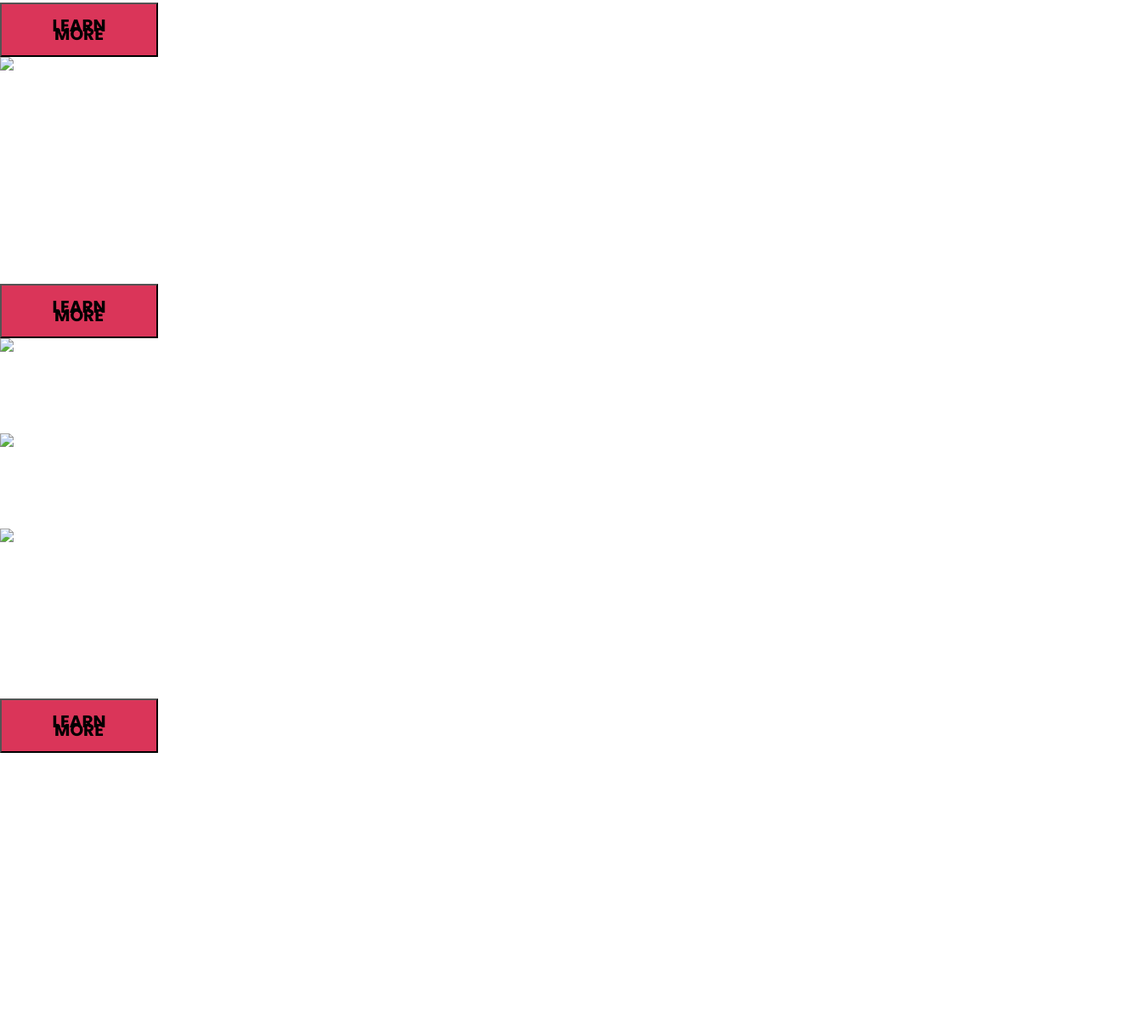
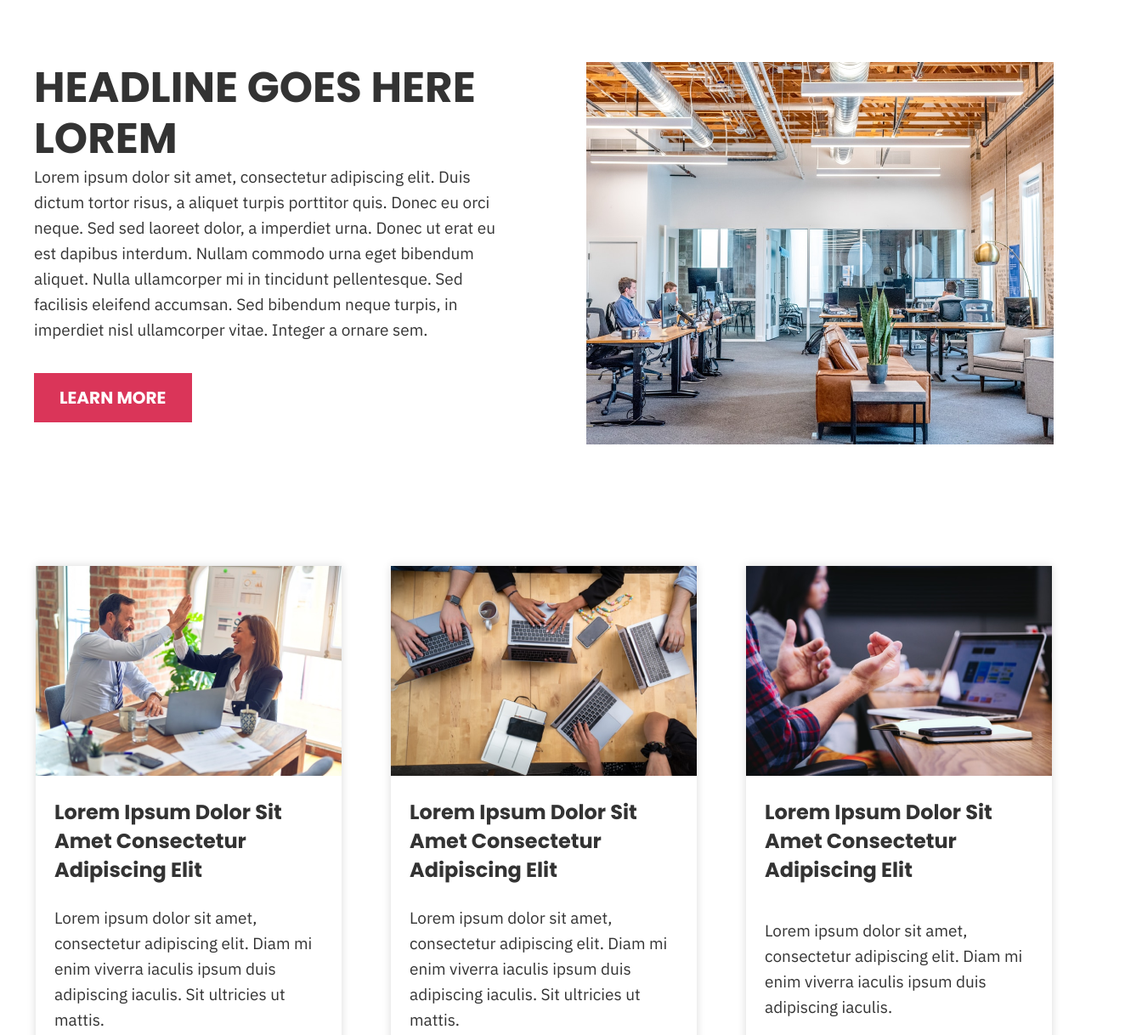
Before and after one commit to Apesosmarc/raka-fe-test, a website: page index.html in a window 1280 px wide. Shown: the part 1404-2622 px from the top of the page at 85% size, 1344 px wide, since content can reach past the window. Before the commit the page ends 2458 px from the top, so only its background shows below. Drawn offline with Linux system fonts and the light colour scheme.

Commit message:
col layout added, card grid styled

```diff
--- a/gulpfile.js
+++ b/gulpfile.js
@@ -50,7 +50,10 @@ function browserSyncReload(cb) {
 // Watch Task
 function watchTask() {
   watch("*.html", browserSyncReload);
-  watch(["scss/**/*.scss"], series(scssTask, jsTask, browserSyncReload));
+  watch(
+    ["scss/**/*.scss", "js/script.js"],
+    series(scssTask, jsTask, browserSyncReload)
+  );
 }
 
 // Default Gulp Task
--- a/index.html
+++ b/index.html
@@ -14,9 +14,8 @@
 
 </head>
 <body>
-    <div class="container container--dark">
-
-        <header class="header">
+    <div class="container container--grid">
+            <header class="header dark-bg">
                 <nav class="header__nav">
 
                     <a class="header__nav__logo">
@@ -47,7 +46,7 @@
                 </nav>
             </header>
 
-        <main>
+
             <section class="hero">
                 <div class="hero__text-container">
                     <h1 class="hero__title poppins">Odio cursus ametsit
@@ -57,12 +56,12 @@
                 </div>
             </section>
 
-            <section class="statement">
+
+            <section class="statement dark-bg">
                 <p class="statement__copy subtitle subtitle--light">
                     Lorem ipsum dolor sit amet, consectetur adipiscing elit. Volutpat vivamus mi mauris suspendisse donec. Imperdiet non at non erat dapibus mi ullamcorper in molestie. Venenatis mattis convallis sapien lectus. Dis blandit in cursus viverra aliquam scelerisque sed enim arcu. Accumsan ornare bibendum ultrices feugiat leo egestas.
                 </p>
             </section>
-    </div>
 
 
                 <section class="info info--grid">
@@ -70,94 +69,72 @@
                         <h2 class="info__headline">
                             headline goes here lorem
                         </h2>
-                    <p class="info__subtitle body-text body-text--dark ">
+                        <p class="info__subtitle">
                             Lorem ipsum dolor sit amet, consectetur adipiscing elit. Duis dictum tortor risus, a aliquet turpis porttitor quis. Donec eu orci neque. Sed sed laoreet dolor, a imperdiet urna. Donec ut erat eu est dapibus interdum. Nullam commodo urna eget bibendum aliquet. Nulla ullamcorper mi in tincidunt pellentesque. Sed facilisis eleifend accumsan. Sed bibendum neque turpis, in imperdiet nisl ullamcorper vitae. Integer a ornare sem.
                         </p>
-                    <button class="btn info__btn" aria-label="learn more about info topic">
-                        learn more
-                    </button>
+                        <a class="info__btn btn" href="#" aria-label="learn more about info topic">learn more</a>
                     </div>
 
-                <div class="info__col">
-                    <img src="" alt="light office space" class="info__img">
+                    <div class="info__col--2">
+                        <img src="./dist/images/office.png" alt="light office space" class="info__img">
                     </div>
                 </section>
 
-            <section class="quote">
-
-
-            <blockquote class="quote__text">
-                Lorem ipsum dolor sit amet, consectetur adipiscing elit. Integer a leo odio. Nam consequat ullamcorper ipsum non efficitur. Vestibulum congue pulvinar ullamcorper. Integer et neque condimentum, gravida sapien sit amet, feugiat urna.
-
-                <p class="quote__attrib">
-                    – Dan M.
-                </p>
-            </blockquote>
-        </section>
-
-        <section class="cta">
-            <h3 class="cta__title">headline here</h3>
-            <p class="cta__subtitle">
-                Lorem ipsum dolor sit amet consectetur adipiscing elit.
-            </p>
-            <p class="cta__body-text body-text--dark">
-                Lorem ipsum dolor sit amet, consectetur adipiscing elit. Tristique ornare magna tincidunt donec lobortis suspendisse. Hendrerit quis vulputate at lorem. Sollicitudin accumsan, a nibh neque gravida vitae praesent. Tempor sem hac sit libero netus senectus. Habitant ut nulla quis rhoncus in aliquam. Viverra feugiat sed interdum scelerisque pellentesque metus.
-            </p>
-            <button class="cta__btn btn" aria-label="learn more about cta topic">learn more</button>
-        </section>
 
             <section class="cards cards--grid">
                 <article class="card cards__col">
-                <img class="card__img" alt="coworkers high-fiving" />
-                <p class="card__title body-text">
+                    <img src="./dist/images/card1img.png" class="card__img" alt="coworkers high-fiving" />
+                    <div class="card__copy">
+                        <p class="card__title">
                             Lorem Ipsum Dolor Sit Amet Consectetur Adipiscing Elit
                         </p>
-                <p class="card__text body-text">
+                        <p class="card__text">
                             Lorem ipsum dolor sit amet, consectetur adipiscing elit. Diam mi enim viverra iaculis ipsum duis adipiscing iaculis. Sit ultricies ut mattis.
                         </p>
 
-                <a class="card__link body-text">
+                        <a class="card__link">
                             read more
                         </a>
+                    </div>
                 </article>
                 <article class="card cards__col">
-                <img class="card__img" alt="people using laptops on table" />
-                <p class="card__title body-text">
+                    <img src="./dist/images/card2img.png" class="card__img" alt="people using laptops on table" />
+                    <div class="card__copy">
+                        <p class="card__title">
                             Lorem Ipsum Dolor Sit Amet Consectetur Adipiscing Elit
                         </p>
-                <p class="card__text body-text">
+                        <p class="card__text">
                             Lorem ipsum dolor sit amet, consectetur adipiscing elit. Diam mi enim viverra iaculis ipsum duis adipiscing iaculis. Sit ultricies ut mattis.
                         </p>
 
-                <a class="card__link body-text">
+                        <a class="card__link">
                             read more
                         </a>
+                    </div>
                 </article>
                 <article class="card cards__col">
-                <img class="card__img" alt="meeting with laptops" />
-                <p class="card__title body-text">
+                    <img src="./dist/images/card3img.png" class="card__img" alt="meeting with laptops" />
+                    <div class="card__copy">
+                        <p class="card__title">
                             Lorem Ipsum Dolor Sit Amet Consectetur Adipiscing Elit
                         </p>
-                <p class="card__text body-text">
-                    Lorem ipsum dolor sit amet, consectetur adipiscing elit. Diam mi enim viverra iaculis ipsum duis adipiscing iaculis. Sit ultricies ut mattis.
+                        <p class="card__text ">
+                            Lorem ipsum dolor sit amet, consectetur adipiscing elit. Diam mi enim viverra iaculis ipsum duis adipiscing iaculis.
                         </p>
 
-                <a class="card__link body-text">
+                        <a class="card__link">
                             read more
                         </a>
+                    </div>
+
                 </article>
             </section>
 
-        <section class="slogan">
-            <h2 class="slogan__title">
-                Morbi tempor tristique sem, sit amet gravida sapien pharetra at
-            </h2>
-            <p class="slogan__text">
-                Sed bibendum neque turpis, in imperdiet nisl ullamcorper vitae. Integer a ornare sem.
-            </p>
-            <button class="slogan__btn btn" aria-label="read more about slogan topic">learn more</button>
-        </section>
-    </main>
+
+
+
+
+
 
             <footer class="footer">
                 <nav class="footer__nav">
@@ -206,7 +183,6 @@
                     © 2022 Raka. All Rights Reserved
                 </p>
             </footer>
-
     </div>
 </body>
 </html>
--- a/scss/components/_index.scss
+++ b/scss/components/_index.scss
@@ -1,3 +1,6 @@
 @forward 'header';
 @forward 'hero';
 @forward 'statement';
+@forward 'info';
+@forward 'cards';
+@forward 'footer';
--- /dev/null
+++ b/scss/components/cards.scss
@@ -0,0 +1,35 @@
+@use '../utils' as *;
+
+.cards {
+    color: var(--dark-text);
+    padding-top: rem(133);
+    max-width: rem(1200);
+    margin: 0 auto;
+
+    //grid stuff
+    display:grid;
+    grid-template-columns: repeat(3, minmax(rem(120), rem(360)));
+    column-gap: rem(58);
+
+    .card {
+        height: 644px;
+        box-shadow: 0px 0px 10px rgba(0, 0, 0, 0.15);
+
+        &:hover{
+            box-shadow: 0px 0px 30px rgba(0, 0, 0, 0.3);
+        }
+        &__copy {
+            min-height: rem(325);
+            padding: rem(22);
+            display: flex;
+            flex-direction: column;
+            justify-content: space-between;
+        }
+    }
+
+    // on card hover, targ card link
+    .card:hover .card__link {
+        color: var(--primary-dark)
+    }
+
+}
--- /dev/null
+++ b/scss/components/footer.scss
@@ -0,0 +1,6 @@
+@use '../utils' as *;
+
+
+.footer {
+    padding-top: rem(182);
+}
--- /dev/null
+++ b/scss/components/info.scss
@@ -0,0 +1,30 @@
+@use '../utils' as *;
+
+
+.info {
+    padding: rem(143) 0 0;
+    margin: 0 auto;
+    height: rem(736);
+    color: var(--dark-text);
+    width: 100%;
+    display: grid;
+    grid-template-columns: 1fr 1fr;
+    max-width: rem(1200);
+    max-height: rem(460);
+    column-gap: rem(100);
+
+    &__col {
+        grid-column: 1/1;
+
+    }
+
+    &__col--2 {
+        grid-column: 2/2;
+    }
+
+    .info__btn {
+        color: var(--light-text);
+        margin-top: rem(36);
+        height: rem(58);
+    }
+}
--- a/scss/components/statement.scss
+++ b/scss/components/statement.scss
@@ -7,6 +7,8 @@
     justify-content: center;
     align-items: center;
     flex-direction: column;
+    background: var(--bg-dark);
+
 
     &__copy {
         font-size: rem(32);
--- a/scss/globals/boilerplate.scss
+++ b/scss/globals/boilerplate.scss
@@ -13,10 +13,14 @@ body {
     box-sizing: border-box;
 }
 
+img {
+    width: 100%;
+}
+
 body a, a:link, a:visited, a:focus, a:hover, a:active, a:-webkit-any-link {
     color: inherit;
     text-decoration:none;
-  }
+}
 
 ul {
     list-style: none;
--- a/scss/globals/buttons.scss
+++ b/scss/globals/buttons.scss
@@ -18,3 +18,7 @@
     line-height: rem(10);
     font-family: var(--font-title);
 }
+
+.btn:hover {
+    background-color: var(--primary-dark);
+}
--- a/scss/globals/colors.scss
+++ b/scss/globals/colors.scss
@@ -1,6 +1,6 @@
 :root {
     --primary: #DA3559;
-    --primary-light: #AE2A47;
+    --primary-dark: #AE2A47;
     --bg-dark: #333333;
     --bg-light: #FFFFFF;
     --dark-text: #333333;
--- a/scss/globals/layout.scss
+++ b/scss/globals/layout.scss
@@ -1,27 +1,36 @@
 @use '../utils' as *;
 
+// todo
+// wrapper inside container should have main props + dark styles
+
 .container {
-	display: flex;
-	align-items:center;
-	align-content:center;
-	flex-direction: column;
+	display: grid;
+	grid-template-columns: minmax(1em, 1fr) minmax(600px, 1440px) minmax(1em, 1fr);
 
 
-	&--dark {
-		background: var(--bg-dark);
+	.header {
+		grid-column: 1 / -1;
+
+	}
+	.hero {
+		grid-column: 2/2;
+	}
+	.statement {
+		grid-column: 1/-1;
+	}
+	.info {
+		grid-column: 2/2;
+	}
+	.cards {
+		grid-column: 2/2;
 	}
 
-	&--light {
-		background: var(--bg-light);
+	.footer {
+		grid-column: 2/2;
 	}
-
-	@include breakpoint(large) {
-		padding: 0;
-	}
+		// @media (min-width: 600px) {
+		// 		display: grid;
+		// 		grid-template-columns: minmax(1em, 1fr) minmax(0px, 500px) minmax(1em, 1fr);
+		// 		grid-column-gap: 2em;
+		// }
 }
-
-main {
-	max-width: rem(1440);
-	width: 100%;
-    padding: rem(12) rem(64) 0;
-}
--- a/scss/globals/typography.scss
+++ b/scss/globals/typography.scss
@@ -1,3 +1,4 @@
+@use '../utils' as *;
 h1,h2,h3,p {
     margin-top: 0;
 }
@@ -9,3 +10,66 @@ nav {
 .poppins {
     font-family: var(--font-title);
 }
+
+
+.header__nav__item {
+    font-weight: 700;
+    font-family: var(--font-title);
+    font-size: rem(20);
+    line-height: 16px;
+}
+
+.hero__title{
+    font-size: rem(65);
+    line-height: rem(75);
+    text-transform: uppercase;
+}
+
+.hero__subtitle {
+    font-size: rem(32);
+    line-height: rem(42);
+    margin-bottom: rem(30);
+}
+
+.statement__copy {
+        font-size: rem(32);
+        line-height: rem(52);
+        letter-spacing: 1%;
+        text-align:center;
+        max-width: rem(1100);
+}
+
+.info__headline {
+    font-family: var(--font-title);
+    font-size: rem(50);
+    line-height: rem(60);
+    text-transform: uppercase;
+    margin-bottom: 0;
+}
+
+.info__subtitle {
+    font-size: rem(19);
+    line-height: rem(30);
+}
+
+
+.card__title {
+    //import 600
+    font-family: var(--font-title);
+    font-size: rem(24);
+    line-height: rem(34);
+}
+
+.card__text {
+    font-size: rem(19);
+    line-height: rem(30);
+}
+
+.card__link {
+    font-family: var(--font-title);
+    font-size: rem(20);
+    line-height: rem(30);
+    color: var(--primary);
+    text-decoration: underline;
+    text-transform: capitalize;
+}
```
Also changed, not shown: js/script.js (+8 -0 lines), scss/components/header.scss (+4 -11 lines), scss/components/hero.scss (+2 -11 lines), dist/index.html (added), dist/script.js, dist/style.css, 2 other files. Lines whose indentation alone changed are shown as unchanged.
